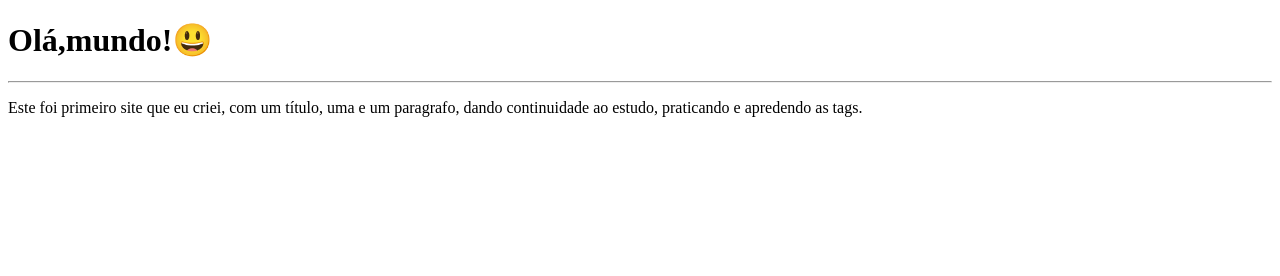
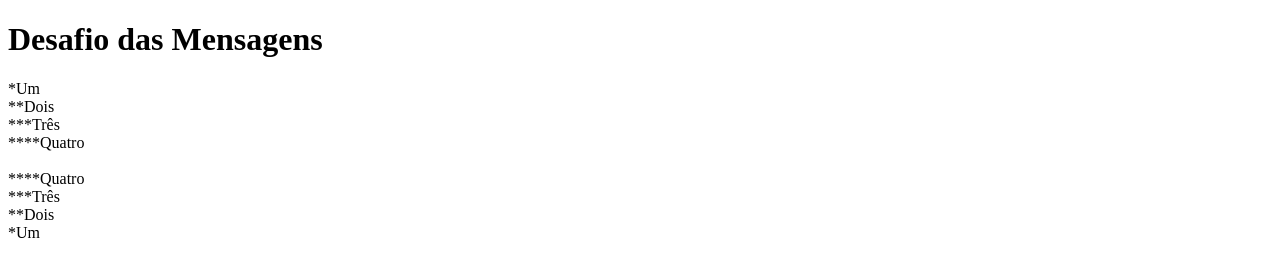
Before and after one commit to cptarqueiro/Estudo-HTML, a plain HTML site: page desafios/index.html in a window 1280 px wide. Drawn offline with Linux system fonts and the light colour scheme.

Commit message:
Corrigindo conteúdo.

```diff
--- a/desafios/index.html
+++ b/desafios/index.html
@@ -1,13 +1,21 @@
 <!DOCTYPE html>
-<html lang = "Pt-bt"
+    <html lang="pt-br">
     <head>
         <meta charset="UTF-8">
-    <meta name="viewport" content="width=device-width,initial-scale=1.1">
-    <title>Página estudo</title>   <!--Titulo da página na guia-->
+        <meta name="viewport" content="width=device-width, initial-scale=1.0">
+        <title>Exercicio 001</title>
     </head>
     <body>
-    <h1>Olá,mundo!😃</h1>
-    <hr>
-    <P>Este foi primeiro site que eu criei, com um título, uma e um paragrafo, dando continuidade ao estudo, praticando e apredendo as tags.</P>
+        <h1>Desafio das Mensagens</h1>
+        <p>*Um<br>
+        **Dois<br>
+        ***Três<br>
+        ****Quatro<br>
+    <br>
+        ****Quatro<br>
+        ***Três<br>
+        **Dois<br>
+        *Um<br>
+
     </body>
     </html>
```
Lines whose indentation alone changed are shown as unchanged.
